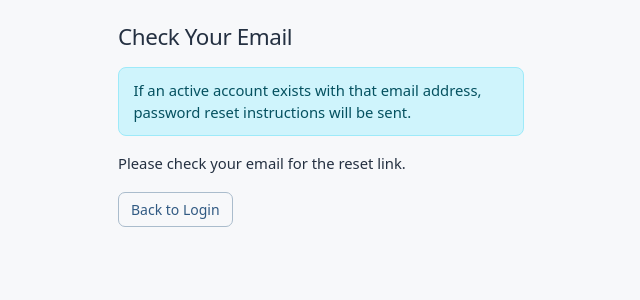
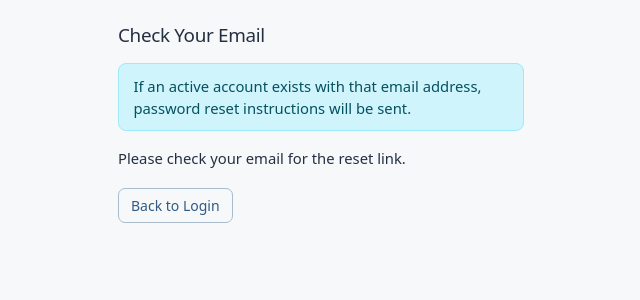
Before and after one commit to mehreen-7547/ai-assisted-inventory-manager, a Django app: page /password-reset/done/ in a window 1280 px wide. Shown: the top 300 px of the page, without its empty margins (319-959 px from the left). Run offline with Django 5.2, Linux system fonts and the light colour scheme; parts of the project's set-up code (start-up, migrations or seed data) failed here and were passed over.

Commit message:
Align account pages with shared compact UI

```diff
--- a/templates/accounts/password_reset_done.html
+++ b/templates/accounts/password_reset_done.html
@@ -8,7 +8,7 @@
 <div class="row justify-content-center">
     <div class="col-md-7 col-lg-6">
 
-        <h2 class="mb-4">Check Your Email</h2>
+        <h1 class="h3 mb-3">Check Your Email</h1>
 
         <div class="alert alert-info">
             If an active account exists with that email address,
```
